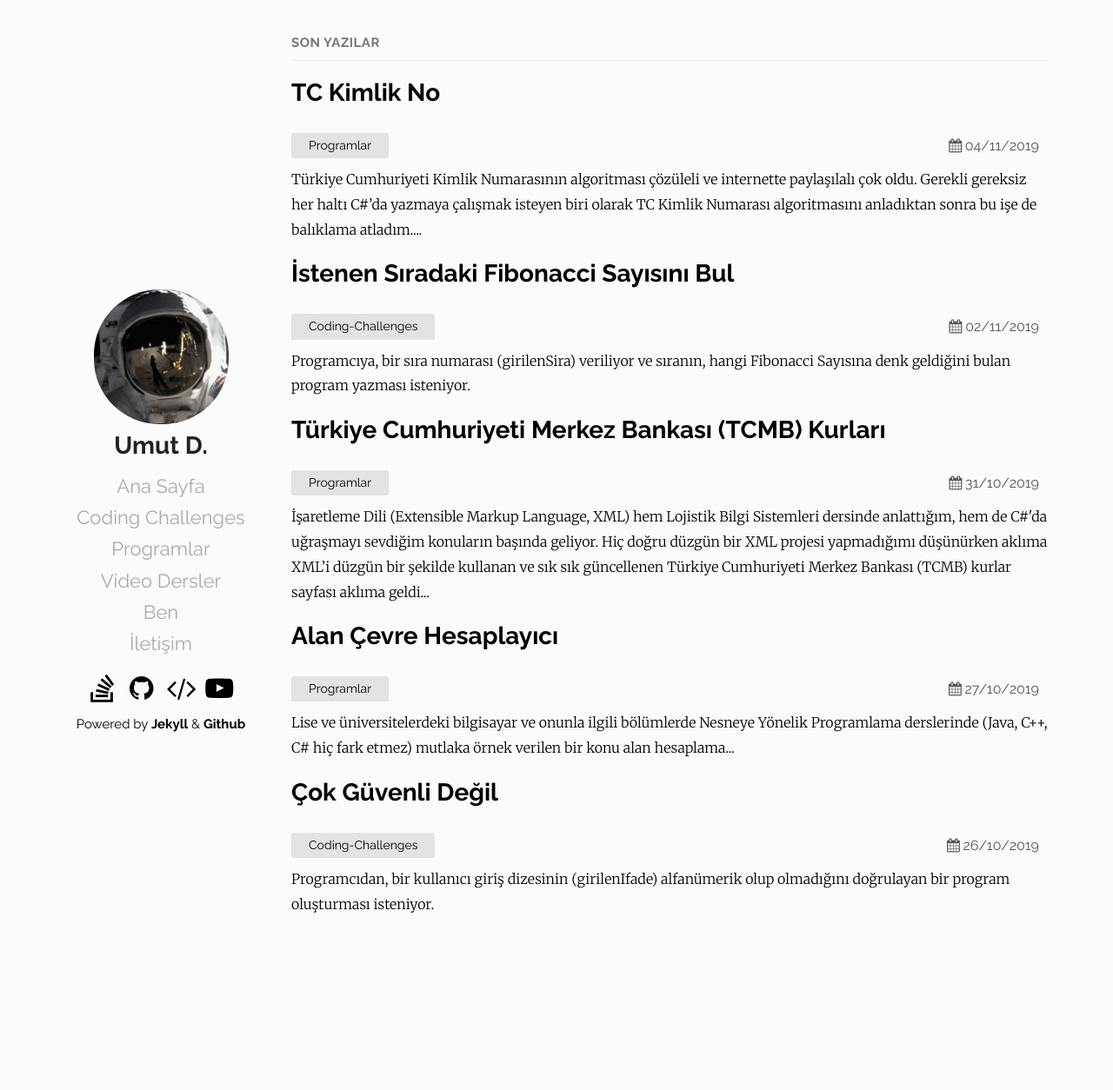
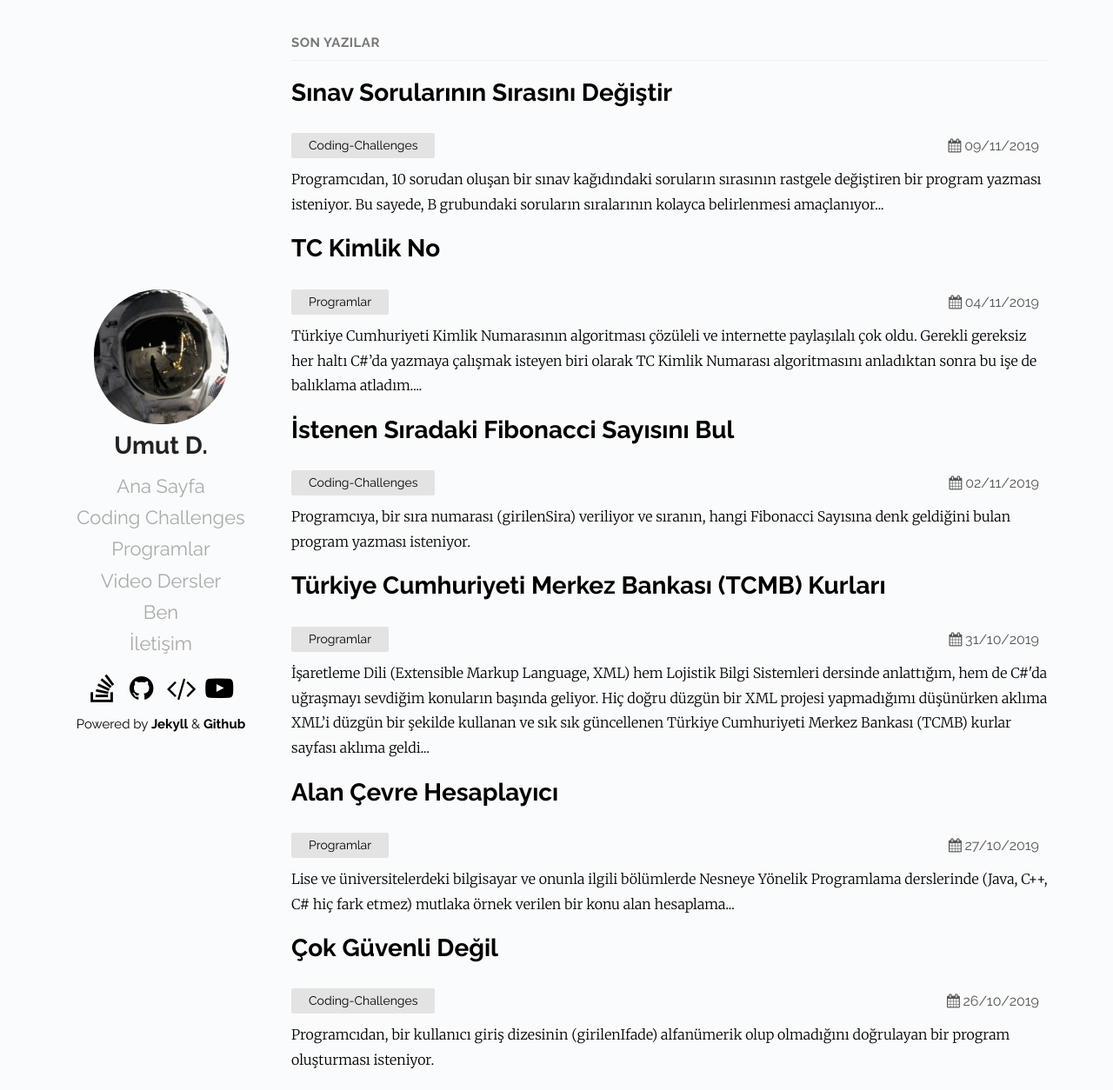
Before and after one commit to Umut-D/umutd.com, a Jekyll site: the page built from index.md, in a window 1280 px wide and 1254 px high. Shown: the whole window at 87% size. Built offline with Jekyll 4.4.1, drawn with Linux system fonts in a browser that asks for light colours; some of the changed lines change nothing that is shown.

Commit message:
yeni coding challenges eklendi

````diff
--- a/_layouts/home.html
+++ b/_layouts/home.html
@@ -12,7 +12,7 @@ layout: default
     <li>
         <h1 id="posts-label">Son Yazılar</h1>
     </li>
-    {%- for post in site.posts limit:5 -%}
+    {%- for post in site.posts limit:6 -%}
     <li>
         {%- assign date_format = site.minima.date_format | default: "%d/%m/%Y" -%}
         <a class="post-link" href="{{ post.url | relative_url }}">
--- /dev/null
+++ b/_posts/coding-challenges/2019-11-08-sinav-sorularinin-sirasini-degistir.md
@@ -0,0 +1,89 @@
+---
+layout: post
+title: Sınav Sorularının Sırasını Değiştir
+date: 2019-11-09 04:02 +0300
+categories: Coding-Challenges
+tags: Rastgele Sayı, Sıra
+excerpt: Programcıdan, 10 sorudan oluşan bir sınav kağıdındaki soruların sırasının rastgele değiştiren bir program yazması isteniyor. Bu sayede, B grubundaki soruların sıralarının kolayca belirlenmesi amaçlanıyor...
+---
+### Soru
+Programcıdan, 10 sorudan oluşan bir sınav kağıdındaki soruların sırasının rastgele değiştiren bir program yazması isteniyor. Bu sayede, B grubundaki soruların sıralarının kolayca belirlenmesi amaçlanıyor.
+
+### Örnek
+
+| Girdi                                      | Çıktı                                       |
+|--------------------------------------------|---------------------------------------------|
+| **A Grubu**: 1, 2, 3, 4, 5, 6, 7, 8, 9, 10 | **B Grubu**:  5, 7, 3, 1, 4, 6, 9, 10, 2, 8 |
+| **A Grubu**: 1, 2, 3, 4, 5, 6, 7, 8, 9, 10 | **B Grubu**:  4, 3, 10, 8, 7, 9, 1, 2, 5, 6 |
+
+### Çözüm - C#
+```csharp
+using System;
+using System.Collections.Generic;
+
+class Program
+{
+    static void Main()
+    {
+        int toplamSoruSayisi = 10;
+        Random rastgeleSayi = new Random();
+        List<int> bGrubu = new List<int>();
+
+        for (int i = 0; i < toplamSoruSayisi; i++)
+        {
+            // Toplam soru sayısı kadar rastgele sayı oluştur
+            int olusturulanSayi = rastgeleSayi.Next(1, toplamSoruSayisi + 1);
+
+            // Oluşturulan sayı dizide yoksa ekle
+            if (!bGrubu.Contains(olusturulanSayi))
+                bGrubu.Add(olusturulanSayi);
+            // Oluşturulan sayı dizide varsa bu turu sayma
+            else
+                i--;
+        }
+
+        // Mevcut sonuçları yan yana yazdır
+        Console.WriteLine("A - B");
+        for (int i = 0; i < toplamSoruSayisi; i++)
+        {
+            Console.WriteLine("{0} - {1}", i + 1, bGrubu[i]);
+        }
+
+        Console.Read();
+    }
+}
+```
+
+### Çözüm - Java
+```java
+import java.util.ArrayList;
+import java.util.Random;
+
+public class App {
+    public static void main(String[] args) throws Exception {
+        Integer toplamSoruSayisi = 10;
+        Random rastgeleSayi = new Random();
+        ArrayList<Integer> bGrubu = new ArrayList<>();
+
+        for (int i = 0; i < toplamSoruSayisi; i++)
+        {
+            // Toplam soru sayısı kadar rastgele sayı oluştur
+            int olusturulanSayi = rastgeleSayi.nextInt(toplamSoruSayisi+1);
+
+            // Oluşturulan sayı dizide yoksa ekle
+            if (!bGrubu.contains(olusturulanSayi) && olusturulanSayi != 0)
+                bGrubu.add(olusturulanSayi);
+            // Oluşturulan sayı dizide varsa bu turu sayma
+            else
+                i--;
+        }
+
+        // Mevcut sonuçları yan yana yazdır
+        System.out.println("A - B");
+        for (int i = 0; i < toplamSoruSayisi; i++)
+        {
+            System.out.println((i + 1) + " - " + bGrubu.get(i));
+        }
+    }
+}
+```
--- a/pages/coding-challenges.md
+++ b/pages/coding-challenges.md
@@ -93,6 +93,7 @@ Ben bu soruların cevaplarımda **C#** ve **Java** dilleriyle çözüm bulmayı
 * [Lig Puanları Toplamı](/coding-challenges/lig-puanlari-toplami)
 * [Önceki ve Sonraki Notayı Bul](/coding-challenges/onceki-ve-sonraki-notayi-bul)
 * [Sayıların OBEB ve OKEK'ini bul](/coding-challenges/sayilarin-obeb-ve-okekini-bul)
+* [Sınav Sorularının Sırasını Değiştir](/coding-challenges/sinav-sorularinin-sirasini-degistir)
 * [Tuz Buz](/coding-challenges/tuz-buz)
 * [Ziyaretçi Sayıları](/coding-challenges/ziyaretci-siralamasi)
 * [Ziyaretçi Sayısı Tahmini](/coding-challenges/ziyaretci-sayisi-tahmini)
````
